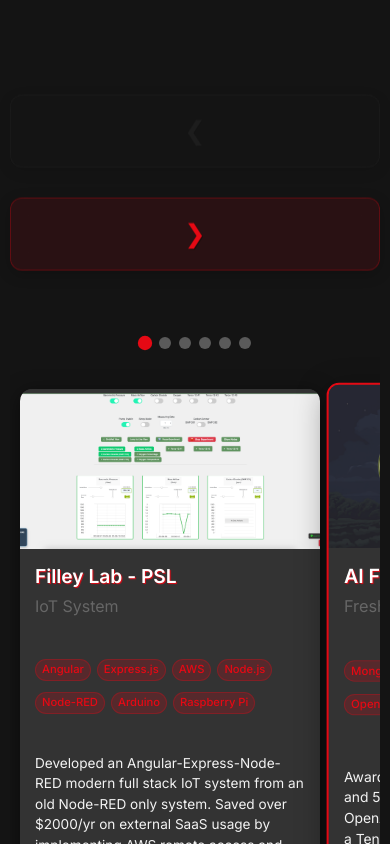
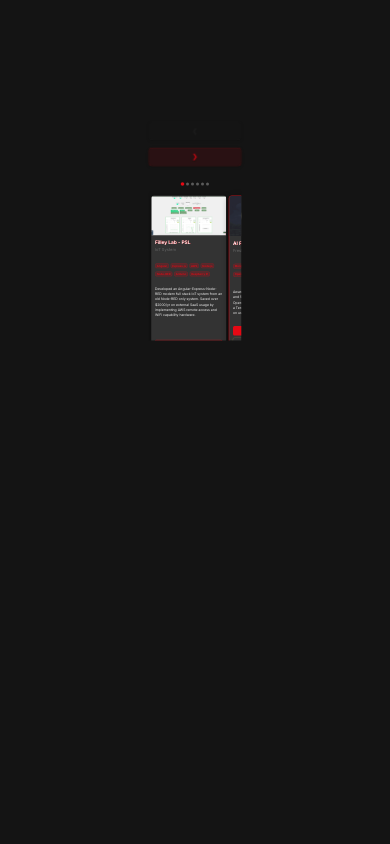
Before and after one commit to DrewSkelton/Portfolio, a React (Create React App) app: page / in a window 390 px wide. Shown: the part 2400-3244 px from the top of the page. Built offline with nearby package versions, Linux system fonts and the light colour scheme; the HTML template or start-up script is replaced by a standard one.

Commit message:
mobile accessibility attempt 2

```diff
--- a/src/components/NetflixCarousel.css
+++ b/src/components/NetflixCarousel.css
@@ -121,6 +121,12 @@
 
 /* Mobile accessibility: shrink carousel and disable parallax offsets */
 @media (max-width: 768px) {
+  /* Scale entire carousel down and freeze internal animations */
+  .netflix-carousel {
+    transform: scale(0.25);
+    transform-origin: top center;
+  }
+
   .carousel-container {
     height: 620px; /* smaller on mobile */
     padding: 20px 0;
@@ -134,12 +140,25 @@
   .project-card {
     width: 300px;
     min-height: 560px;
+    transform: none !important;
   }
 
   .project-card.middle-card {
     width: 320px;
     min-height: 580px;
-    transform: scale(1.02);
+    transform: none !important;
+  }
+
+  /* Disable hover animations/movement on mobile */
+  .project-card:hover,
+  .project-card.hovered,
+  .project-card.middle-card:hover,
+  .project-card.middle-card.hovered {
+    transform: none !important;
+  }
+  .project-card:hover .card-image img,
+  .project-card.hovered .card-image img {
+    transform: none !important;
   }
 
   /* Keep nav buttons static (no parallax slide) and closer to edges */
```
